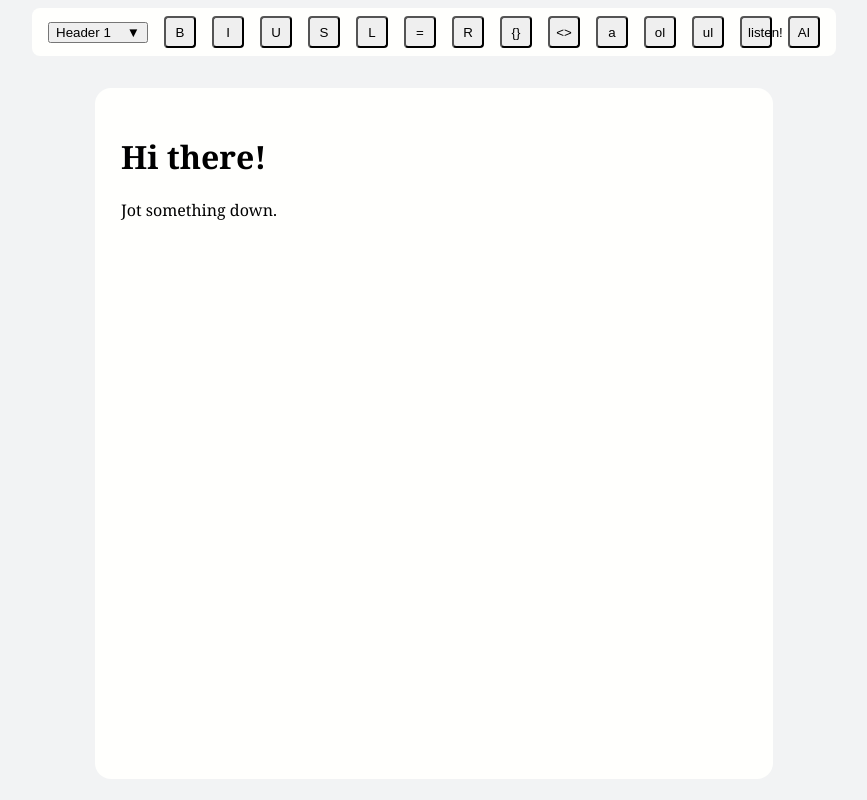
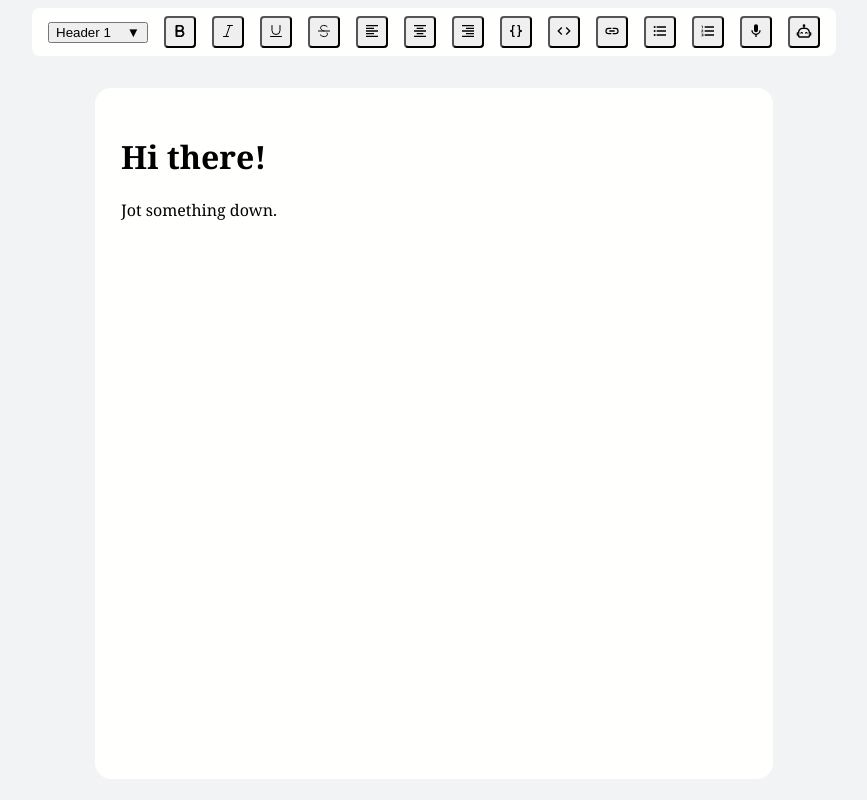
Before and after one commit to TDonnally/scribby.js, a website with bundled scripts: page index.html in a window 1280 px wide. Shown: the whole page, without its empty margins (206-1073 px from the left). Built offline with nearby package versions, Linux system fonts and the light colour scheme.

Commit message:
updated toolbar icons; added code block styles back

```diff
--- a/src/components/Toolbar.ts
+++ b/src/components/Toolbar.ts
@@ -37,28 +37,76 @@ export class Toolbar {
             new ToolbarStyleButton(scribby, "Header 4", null, affectedElementType.Block, null, "h4"),
             new ToolbarStyleButton(scribby, "Header 5", null, affectedElementType.Block, null, "h5"),
             new ToolbarStyleButton(scribby, "Header 6", null, affectedElementType.Block, null, "h6"),
-            new ToolbarStyleButton(scribby, "p", null, affectedElementType.Block, null, "p"),
+            new ToolbarStyleButton(scribby, "Body", null, affectedElementType.Block, null, "p"),
         ]);
-        this.bold = new ToolbarStyleButton(scribby, "B", new Map([["font-weight", "bold"]]), affectedElementType.Span, "bold");
-        this.italic = new ToolbarStyleButton(scribby, "I", new Map([["font-style", "italic"]]), affectedElementType.Span, "italic");
-        this.underline = new ToolbarStyleButton(scribby, "U", new Map([["text-decoration", "underline"]]), affectedElementType.Span, "underline");
-        this.strikethrough = new ToolbarStyleButton(scribby, "S", new Map([["text-decoration", "line-through"]]), affectedElementType.Span, "strikethrough");
-        this.alignLeft = new ToolbarStyleButton(scribby, "L", new Map([["text-align", "left"]]), affectedElementType.Block, "align-left");
-        this.alignCenter = new ToolbarStyleButton(scribby, "=", new Map([["text-align", "center"]]), affectedElementType.Block, "align-center");
-        this.alignRight = new ToolbarStyleButton(scribby, "R", new Map([["text-align", "right"]]), affectedElementType.Block, "align-right");
-        this.codeBlock = new ToolbarInsertButton(scribby, "{}", null, insertElementType.CodeBlock, "create-code-block");
-        this.inlineCode = new ToolbarStyleButton(scribby, "<>",
+        this.bold = new ToolbarStyleButton(scribby, `
+            <svg xmlns="http://www.w3.org/2000/svg" fill="none" viewBox="0 0 24 24" stroke-width="1.5" stroke="currentColor" class="size-6">
+                <path stroke-linejoin="round" d="M6.75 3.744h-.753v8.25h7.125a4.125 4.125 0 0 0 0-8.25H6.75Zm0 0v.38m0 16.122h6.747a4.5 4.5 0 0 0 0-9.001h-7.5v9h.753Zm0 0v-.37m0-15.751h6a3.75 3.75 0 1 1 0 7.5h-6m0-7.5v7.5m0 0v8.25m0-8.25h6.375a4.125 4.125 0 0 1 0 8.25H6.75m.747-15.38h4.875a3.375 3.375 0 0 1 0 6.75H7.497v-6.75Zm0 7.5h5.25a3.75 3.75 0 0 1 0 7.5h-5.25v-7.5Z" />
+            </svg>
+            `, new Map([["font-weight", "bold"]]), affectedElementType.Span, "bold");
+        this.italic = new ToolbarStyleButton(scribby,
+            `<svg xmlns="http://www.w3.org/2000/svg" fill="none" viewBox="0 0 24 24" stroke-width="1.5" stroke="currentColor" class="size-6">
+                <path stroke-linecap="round" stroke-linejoin="round" d="M5.248 20.246H9.05m0 0h3.696m-3.696 0 5.893-16.502m0 0h-3.697m3.697 0h3.803" />
+            </svg>
+            `, new Map([["font-style", "italic"]]), affectedElementType.Span, "italic");
+        this.underline = new ToolbarStyleButton(scribby,
+            `
+            <svg xmlns="http://www.w3.org/2000/svg" fill="none" viewBox="0 0 24 24" stroke-width="1.5" stroke="currentColor" class="size-6">
+                <path stroke-linecap="round" stroke-linejoin="round" d="M17.995 3.744v7.5a6 6 0 1 1-12 0v-7.5m-2.25 16.502h16.5" />
+            </svg>
+            `, new Map([["text-decoration", "underline"]]), affectedElementType.Span, "underline");
+        this.strikethrough = new ToolbarStyleButton(scribby,
+            `
+            <svg xmlns="http://www.w3.org/2000/svg" fill="none" viewBox="0 0 24 24" stroke-width="1.5" stroke="currentColor" class="size-6">
+                <path stroke-linecap="round" stroke-linejoin="round" d="M12 12a8.912 8.912 0 0 1-.318-.079c-1.585-.424-2.904-1.247-3.76-2.236-.873-1.009-1.265-2.19-.968-3.301.59-2.2 3.663-3.29 6.863-2.432A8.186 8.186 0 0 1 16.5 5.21M6.42 17.81c.857.99 2.176 1.812 3.761 2.237 3.2.858 6.274-.23 6.863-2.431.233-.868.044-1.779-.465-2.617M3.75 12h16.5" />
+            </svg>
+
+            `, new Map([["text-decoration", "line-through"]]), affectedElementType.Span, "strikethrough");
+        this.alignLeft = new ToolbarStyleButton(scribby,
+            `
+            <svg xmlns="http://www.w3.org/2000/svg" viewBox="0 0 24 24"><title>format-align-left</title><path d="M3,3H21V5H3V3M3,7H15V9H3V7M3,11H21V13H3V11M3,15H15V17H3V15M3,19H21V21H3V19Z" /></svg>
+            `, new Map([["text-align", "left"]]), affectedElementType.Block, "align-left");
+        this.alignCenter = new ToolbarStyleButton(scribby,
+            `
+            <svg xmlns="http://www.w3.org/2000/svg" viewBox="0 0 24 24"><title>format-align-center</title><path d="M3,3H21V5H3V3M7,7H17V9H7V7M3,11H21V13H3V11M7,15H17V17H7V15M3,19H21V21H3V19Z" /></svg>
+            `, new Map([["text-align", "center"]]), affectedElementType.Block, "align-center");
+        this.alignRight = new ToolbarStyleButton(scribby,
+            `<svg xmlns="http://www.w3.org/2000/svg" viewBox="0 0 24 24"><title>format-align-right</title><path d="M3,3H21V5H3V3M9,7H21V9H9V7M3,11H21V13H3V11M9,15H21V17H9V15M3,19H21V21H3V19Z" /></svg>`
+            , new Map([["text-align", "right"]]), affectedElementType.Block, "align-right");
+        this.codeBlock = new ToolbarInsertButton(scribby,
+            `
+            <svg xmlns="http://www.w3.org/2000/svg" viewBox="0 0 24 24"><title>code-braces</title><path d="M8,3A2,2 0 0,0 6,5V9A2,2 0 0,1 4,11H3V13H4A2,2 0 0,1 6,15V19A2,2 0 0,0 8,21H10V19H8V14A2,2 0 0,0 6,12A2,2 0 0,0 8,10V5H10V3M16,3A2,2 0 0,1 18,5V9A2,2 0 0,0 20,11H21V13H20A2,2 0 0,0 18,15V19A2,2 0 0,1 16,21H14V19H16V14A2,2 0 0,1 18,12A2,2 0 0,1 16,10V5H14V3H16Z" /></svg>
+            `, null, insertElementType.CodeBlock, "create-code-block");
+        this.inlineCode = new ToolbarStyleButton(scribby,
+            `
+            <svg xmlns="http://www.w3.org/2000/svg" viewBox="0 0 24 24"><title>code-tags</title><path d="M14.6,16.6L19.2,12L14.6,7.4L16,6L22,12L16,18L14.6,16.6M9.4,16.6L4.8,12L9.4,7.4L8,6L2,12L8,18L9.4,16.6Z" /></svg>
+            `,
             new Map([
                 ["background-color", "#f4f4f4"],
                 ["padding", "2px 4px"],
                 ["font-family", "Courier New', monospace;"],
                 ["color", "#c7254e"]
             ]), affectedElementType.Span)
-        this.anchor = new ToolbarInsertButton(scribby, "a", null, insertElementType.Anchor, "create-anchor");
-        this.orderedList = new ToolbarInsertButton(scribby, "ol", null, insertElementType.OrderedList, "create-ordered-list");
-        this.unorderedList = new ToolbarInsertButton(scribby, "ul", null, insertElementType.UnorderedList, "create-unordered-list");
-        this.speechToText = new SpeechToText(scribby, "listen!");
-        this.LLMOutput = new LLMOutput(scribby, "AI")
+        this.anchor = new ToolbarInsertButton(scribby,
+            `
+            <svg xmlns="http://www.w3.org/2000/svg" viewBox="0 0 24 24"><title>link</title><path d="M3.9,12C3.9,10.29 5.29,8.9 7,8.9H11V7H7A5,5 0 0,0 2,12A5,5 0 0,0 7,17H11V15.1H7C5.29,15.1 3.9,13.71 3.9,12M8,13H16V11H8V13M17,7H13V8.9H17C18.71,8.9 20.1,10.29 20.1,12C20.1,13.71 18.71,15.1 17,15.1H13V17H17A5,5 0 0,0 22,12A5,5 0 0,0 17,7Z" /></svg>
+            `, null, insertElementType.Anchor, "create-anchor");
+        this.orderedList = new ToolbarInsertButton(scribby,
+            `
+            <svg xmlns="http://www.w3.org/2000/svg" viewBox="0 0 24 24"><title>format-list-bulleted</title><path d="M7,5H21V7H7V5M7,13V11H21V13H7M4,4.5A1.5,1.5 0 0,1 5.5,6A1.5,1.5 0 0,1 4,7.5A1.5,1.5 0 0,1 2.5,6A1.5,1.5 0 0,1 4,4.5M4,10.5A1.5,1.5 0 0,1 5.5,12A1.5,1.5 0 0,1 4,13.5A1.5,1.5 0 0,1 2.5,12A1.5,1.5 0 0,1 4,10.5M7,19V17H21V19H7M4,16.5A1.5,1.5 0 0,1 5.5,18A1.5,1.5 0 0,1 4,19.5A1.5,1.5 0 0,1 2.5,18A1.5,1.5 0 0,1 4,16.5Z" /></svg>
+            `, null, insertElementType.OrderedList, "create-ordered-list");
+        this.unorderedList = new ToolbarInsertButton(scribby,
+            `
+            <svg xmlns="http://www.w3.org/2000/svg" viewBox="0 0 24 24"><title>format-list-numbered</title><path d="M7,13V11H21V13H7M7,19V17H21V19H7M7,7V5H21V7H7M3,8V5H2V4H4V8H3M2,17V16H5V20H2V19H4V18.5H3V17.5H4V17H2M4.25,10A0.75,0.75 0 0,1 5,10.75C5,10.95 4.92,11.14 4.79,11.27L3.12,13H5V14H2V13.08L4,11H2V10H4.25Z" /></svg>
+            `, null, insertElementType.UnorderedList, "create-unordered-list");
+        this.speechToText = new SpeechToText(scribby,
+            `
+            <svg xmlns="http://www.w3.org/2000/svg" viewBox="0 0 24 24"><title>microphone</title><path d="M12,2A3,3 0 0,1 15,5V11A3,3 0 0,1 12,14A3,3 0 0,1 9,11V5A3,3 0 0,1 12,2M19,11C19,14.53 16.39,17.44 13,17.93V21H11V17.93C7.61,17.44 5,14.53 5,11H7A5,5 0 0,0 12,16A5,5 0 0,0 17,11H19Z" /></svg>
+            `);
+        this.LLMOutput = new LLMOutput(scribby,
+            `
+            <svg xmlns="http://www.w3.org/2000/svg" viewBox="0 0 24 24"><title>robot-happy-outline</title><path d="M10.5 15.5C10.5 15.87 10.4 16.2 10.22 16.5C9.88 15.91 9.24 15.5 8.5 15.5S7.12 15.91 6.78 16.5C6.61 16.2 6.5 15.87 6.5 15.5C6.5 14.4 7.4 13.5 8.5 13.5S10.5 14.4 10.5 15.5M23 15V18C23 18.55 22.55 19 22 19H21V20C21 21.11 20.11 22 19 22H5C3.9 22 3 21.11 3 20V19H2C1.45 19 1 18.55 1 18V15C1 14.45 1.45 14 2 14H3C3 10.13 6.13 7 10 7H11V5.73C10.4 5.39 10 4.74 10 4C10 2.9 10.9 2 12 2S14 2.9 14 4C14 4.74 13.6 5.39 13 5.73V7H14C17.87 7 21 10.13 21 14H22C22.55 14 23 14.45 23 15M21 16H19V14C19 11.24 16.76 9 14 9H10C7.24 9 5 11.24 5 14V16H3V17H5V20H19V17H21V16M15.5 13.5C14.4 13.5 13.5 14.4 13.5 15.5C13.5 15.87 13.61 16.2 13.78 16.5C14.12 15.91 14.76 15.5 15.5 15.5S16.88 15.91 17.22 16.5C17.4 16.2 17.5 15.87 17.5 15.5C17.5 14.4 16.61 13.5 15.5 13.5Z" /></svg>
+            `);
     }
     mount() {
         this.el.classList.add("toolbar");
--- a/src/style/scribby.css
+++ b/src/style/scribby.css
@@ -165,3 +165,12 @@ body {
 .dropdown-menu.show {
     display: flex;
 }
+
+.scribby code{
+    white-space: pre;
+    tab-size: 4;
+    -moz-tab-size: 4;
+    font-family: ui-monospace, SFMono-Regular, Menlo, Monaco, Consolas,
+        "Liberation Mono", "Courier New", monospace;
+
+}
```
